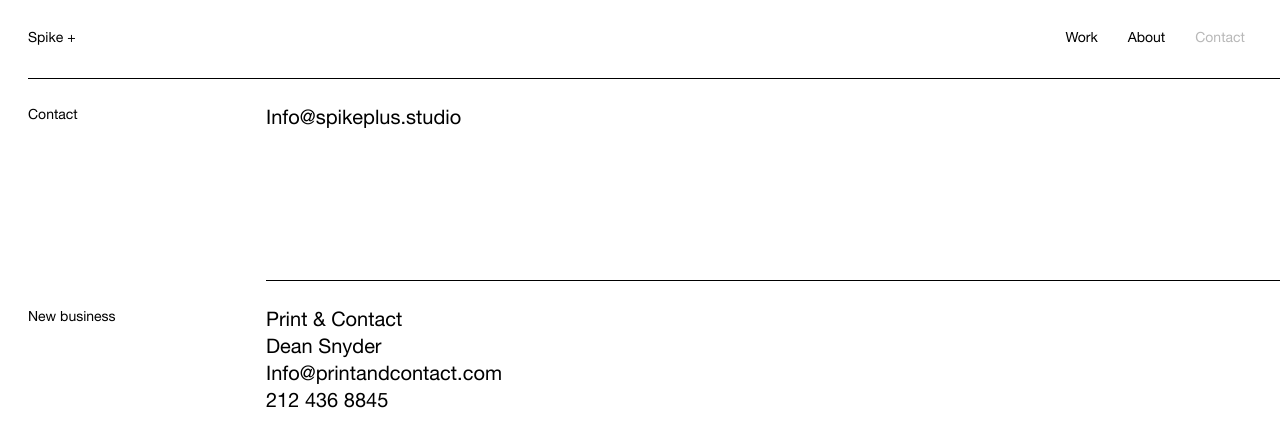
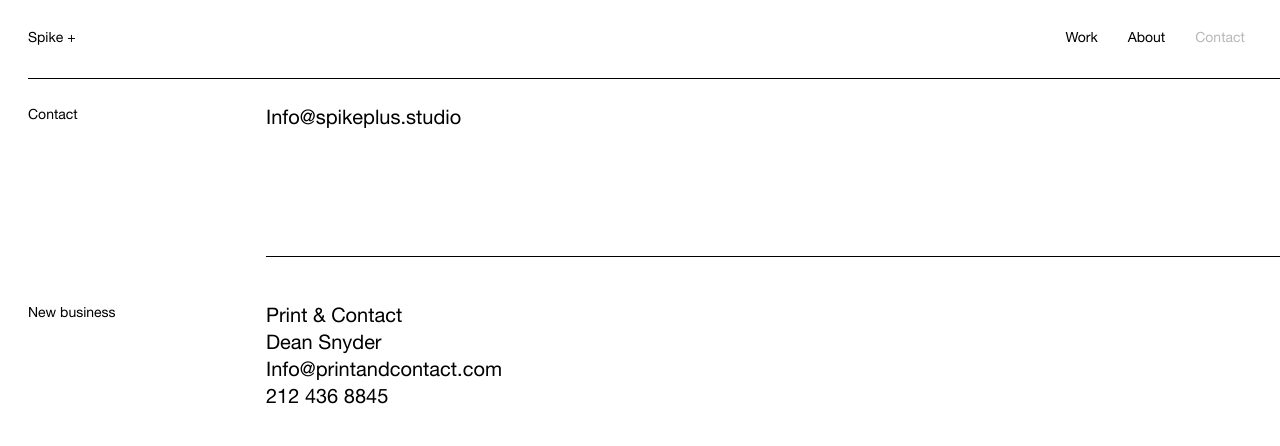
Before and after one commit to malls/spike-plus, a React (Create React App) app: page /contact in a window 1280 px wide. Shown: the top 446 px of the page. Built offline with nearby package versions, Linux system fonts and the light colour scheme.

Commit message:
fix about page stuff

```diff
--- a/src/components/About.css
+++ b/src/components/About.css
@@ -1,4 +1,3 @@
-
 .contact-container {
 	width: 100%;
 	overflow-x: hidden;
@@ -16,6 +15,7 @@
 	width: 100%;
 	background-color: white;
 	max-height: calc(100vh - 79px);
+	overflow: auto;
 }
 
 .info a {
@@ -35,6 +35,7 @@
 	border-bottom: 1px solid black;
 	margin-left: 10px;
 	padding-top: 28px;
+	margin-bottom: 20px;
 
 	font-style: normal;
 	font-weight: 400;
@@ -57,6 +58,9 @@
 
 .info-spacer {
 	border-bottom: 1px solid black;
+	padding-bottom: 20px;
+	margin-bottom: 20px;
+
 }
 
 @media screen and (max-width: 600px) {
@@ -68,7 +72,6 @@
 	.about {
 		overflow-y: auto;
 		margin-bottom: 200px;
-		padding-right: 28px;
 		max-height: calc(100vh - 79px);
 	}
 
@@ -95,12 +98,15 @@
 	.info-column {
 		padding-top: 15px;
 		font-size: 20px;
-		border-bottom: 1px solid black;
 		margin-bottom: 20px;
 	}
 
 	.info-text {
 		padding: 0px;
+	}
+
+	.info-text > p {
+		padding-right: 28px;
 	}
 
 	.info-label {
@@ -115,7 +121,6 @@
 	}
 	.info-column-container {
 		grid-template-columns: 1fr 1fr 1fr;
-
 	}
 
 	.info-spacer {
```
